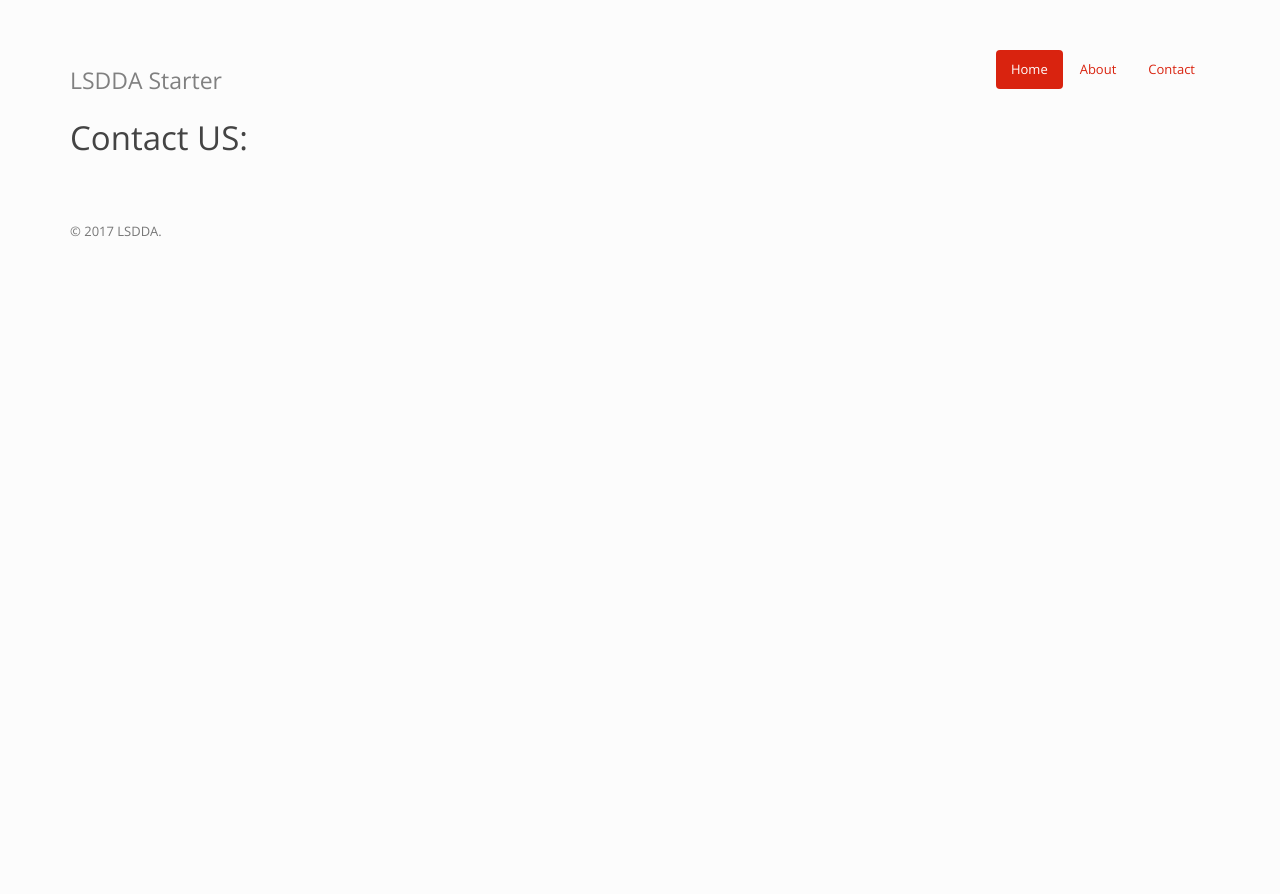
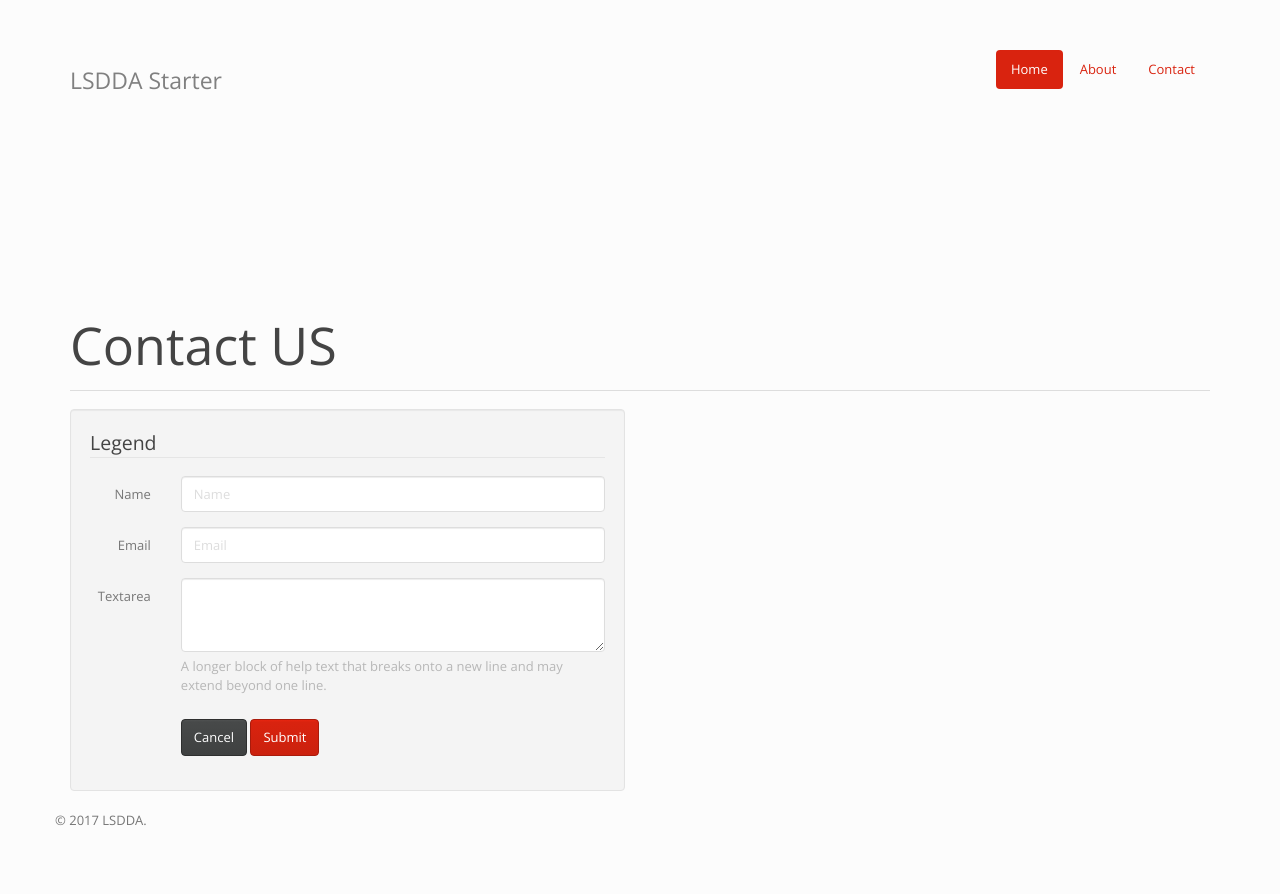
Before and after one commit to gulahmed/flask-mongo-starter, a Flask app: page /contact in a window 1280 px wide. Before the commit the page ends 237 px from the top, so only its background shows below. Run offline with Flask 2, Linux system fonts and the light colour scheme; some libraries are stand-ins or nearby versions.

Commit message:
added contacus form

```diff
--- a/app/app.py
+++ b/app/app.py
@@ -1,7 +1,7 @@
 """
 A basic starter app  with the Flask framework and PyMongo
 """
-from flask import Flask, render_template
+from flask import Flask, render_template, request
 
 
 app = Flask(__name__)
@@ -14,9 +14,23 @@
 def aboutUs():
     return render_template("aboutus.html")
 
-@app.route('/contact')
+@app.route('/contact', methods=["GET","POST"])
 def contactUs():
-    return render_template("contactus.html")
+    if(request.method == "GET"):
+        return render_template("contactus.html")
+    elif (request.method == "POST"):
+        name = request.form['inputName']
+        email = request.form['inputEmail']
+        comments = request.form['textAreaComments']
+
+        data = {
+        "name": name,
+         "email":email,
+         "comments": comments
+        }
+
+        return render_template("contactResponse.html",result=data)
+
 
 
 
--- a/app/templates/contactus.html
+++ b/app/templates/contactus.html
@@ -1,7 +1,60 @@
 {% extends "base.html" %}
+
+{% block title %} Contact us {%endblock %}
+{% block head_js %}
+ {{ super() }}
+<script src="{{ url_for('static', filename= 'js/contact.js') }}" charset="utf-8"></script>
+{% endblock %}
+
+
+
 
 {%block content %}
 
-<h1>Contact US:</h1>
+
+<div class="bs-docs-section">
+     <div class="row">
+       <div class="col-lg-12">
+         <div class="page-header">
+           <h1 id="forms">Contact US</h1>
+         </div>
+       </div>
+     </div>
+     <div class="row">
+              <div class="col-lg-6">
+                <div class="well bs-component">
+                  <form class="form-horizontal" action="{{ url_for('contactUs') }}" id="contactform" method="post">
+                    <fieldset>
+                      <legend>Legend</legend>
+                      <div class="form-group">
+                        <label for="inputName" class="col-lg-2 control-label">Name</label>
+                        <div class="col-lg-10">
+                          <input type="name" class="form-control" name="inputName" placeholder="Name">
+                        </div>
+                      </div>
+                      <div class="form-group">
+                        <label for="inputEmail" class="col-lg-2 control-label">Email</label>
+                        <div class="col-lg-10">
+                          <input type="text" class="form-control" id="inputEmail" name="inputEmail" placeholder="Email">
+                        </div>
+                      </div>
+                      <div class="form-group">
+                        <label for="textArea" class="col-lg-2 control-label">Textarea</label>
+                        <div class="col-lg-10">
+                          <textarea class="form-control" rows="3" id="textArea" name="textAreaComments"></textarea>
+                          <span class="help-block">A longer block of help text that breaks onto a new line and may extend beyond one line.</span>
+                        </div>
+                      </div>
+
+                      <div class="form-group">
+                        <div class="col-lg-10 col-lg-offset-2">
+                          <button type="reset" class="btn btn-default">Cancel</button>
+                          <button type="submit" class="btn btn-primary" id="submit">Submit</button>
+                        </div>
+                      </div>
+                    </fieldset>
+                  </form>
+                </div>
+              </div>
 
 {% endblock %}
```
